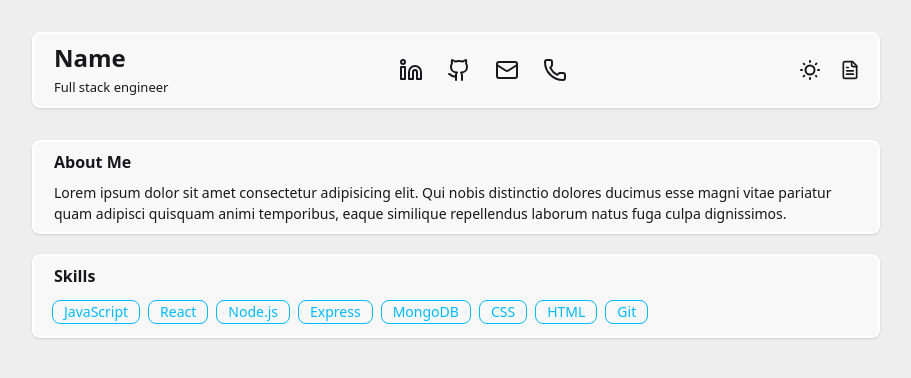
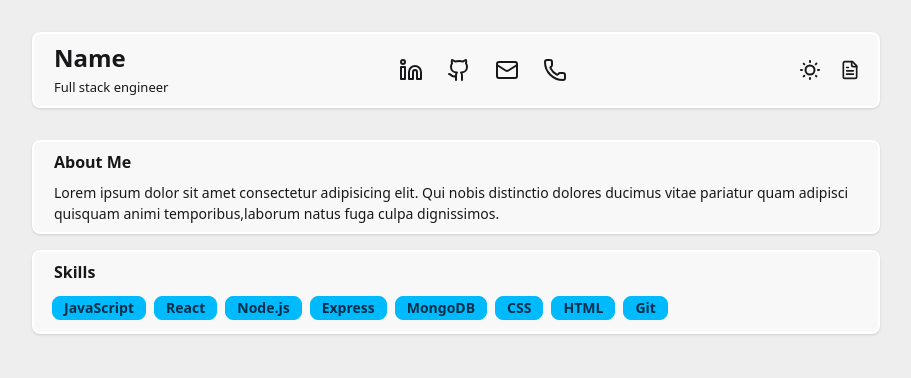
Before and after one commit to sudo-mazino/portfolio, a React (Vite) app: page / in a window 1280 px wide. Shown: the top 378 px of the page, without its empty margins (184-1095 px from the left). Built offline with nearby package versions, Linux system fonts and the light colour scheme.

Commit message:
minor changes

```diff
--- a/src/components/About.jsx
+++ b/src/components/About.jsx
@@ -2,9 +2,9 @@ import React from 'react'
 
 function About() {
   return (
-    <div className="flex flex-col gap-2 mb-5 backdrop:blur-sm rounded-lg border-2 border-base-100 p-2 bg-base-200 shadow-sm">
+    <div className="flex flex-col gap-2 mb-4 backdrop:blur-sm rounded-lg border-2 border-base-100 p-2 bg-base-200 shadow-sm">
       <h2 className='text-base ml-3 font-bold'>About Me</h2>
-      <p className='ml-3 text-[14px]'>Lorem ipsum dolor sit amet consectetur adipisicing elit. Qui nobis distinctio dolores ducimus esse magni vitae pariatur quam adipisci quisquam animi temporibus, eaque similique repellendus laborum natus fuga culpa dignissimos.</p>
+      <p className='ml-3 text-[14px]'>Lorem ipsum dolor sit amet consectetur adipisicing elit. Qui nobis distinctio dolores ducimus vitae pariatur quam adipisci quisquam animi temporibus,laborum natus fuga culpa dignissimos.</p>
     </div>
   )
 }
--- a/src/components/Skills.jsx
+++ b/src/components/Skills.jsx
@@ -5,14 +5,14 @@ function Skills() {
     <div className='flex flex-col gap-2 mb-8 backdrop:blur-sm rounded-lg border-2 border-base-100 p-2 bg-base-200 shadow-sm'>
       <h2 className='text-base ml-3 font-bold'>Skills</h2>
       <div className='flex flex-wrap ml-1.5'>
-        <div className='badge badge-outline badge-info m-1 transition-all duration-300 ease-in-out hover:badge-soft'>JavaScript</div>
-        <div className='badge badge-outline badge-info m-1 transition-all duration-300 ease-in-out hover:badge-soft'>React</div>
-        <div className='badge badge-outline badge-info m-1 transition-all duration-300 ease-in-out hover:badge-soft'>Node.js</div>
-        <div className='badge badge-outline badge-info m-1 transition-all duration-300 ease-in-out hover:badge-soft'>Express</div>
-        <div className='badge badge-outline badge-info m-1 transition-all duration-300 ease-in-out hover:badge-soft'>MongoDB</div>
-        <div className='badge badge-outline badge-info m-1 transition-all duration-300 ease-in-out hover:badge-soft'>CSS</div>
-        <div className='badge badge-outline badge-info m-1 transition-all duration-300 ease-in-out hover:badge-soft'>HTML</div>
-        <div className='badge badge-outline badge-info m-1 transition-all duration-300 ease-in-out hover:badge-soft'>Git</div>
+        <div className='badge badge-info m-1 transition-all duration-300 ease-in-out hover:badge-outline hover:scale-102 hover:-translate-y-[2px] font-semibold '>JavaScript</div>
+        <div className='badge badge-info m-1 transition-all duration-300 ease-in-out hover:badge-outline hover:scale-102 hover:-translate-y-[2px] font-semibold '>React</div>
+        <div className='badge badge-info m-1 transition-all duration-300 ease-in-out hover:badge-outline hover:scale-102 hover:-translate-y-[2px] font-semibold '>Node.js</div>
+        <div className='badge badge-info m-1 transition-all duration-300 ease-in-out hover:badge-outline hover:scale-102 hover:-translate-y-[2px] font-semibold '>Express</div>
+        <div className='badge badge-info m-1 transition-all duration-300 ease-in-out hover:badge-outline hover:scale-102 hover:-translate-y-[2px] font-semibold '>MongoDB</div>
+        <div className='badge badge-info m-1 transition-all duration-300 ease-in-out hover:badge-outline hover:scale-102 hover:-translate-y-[2px] font-semibold '>CSS</div>
+        <div className='badge badge-info m-1 transition-all duration-300 ease-in-out hover:badge-outline hover:scale-102 hover:-translate-y-[2px] font-semibold '>HTML</div>
+        <div className='badge badge-info m-1 transition-all duration-300 ease-in-out hover:badge-outline hover:scale-102 hover:-translate-y-[2px] font-semibold '>Git</div>
       </div>
     </div>
   )
```
